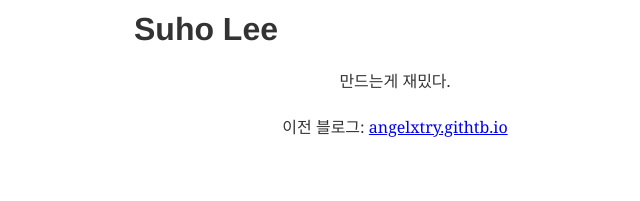
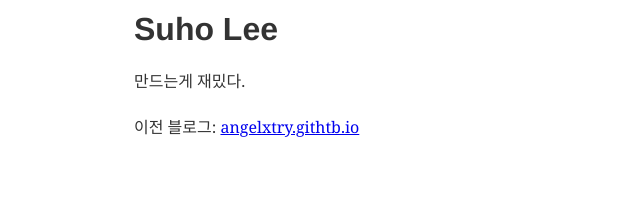
Before and after one commit to angelxtry/blog-doitresives-com, a Gatsby site: page /about in a window 1280 px wide. Shown: the whole page, without its empty margins (245-885 px from the left). Built offline with nearby package versions, Linux system fonts and the light colour scheme; Gatsby itself is replaced by a stand-in of ours; some packages are replaced by stand-ins of ours; what typography-theme-github would draw is missing.

Commit message:
Change about page format

```diff
--- a/content/__about/resume-en.md
+++ b/content/__about/resume-en.md
@@ -6,10 +6,6 @@ lang: 'en'
 
 # Suho Lee
 
-<div align="center">
-
 만드는게 재밌다.
 
-이전 블로그: <a href="https://angelxtry.github.io/">angelxtry.githtb.io</a>
-
-</div>
+이전 블로그: [angelxtry.githtb.io](https://angelxtry.github.io/)
```
